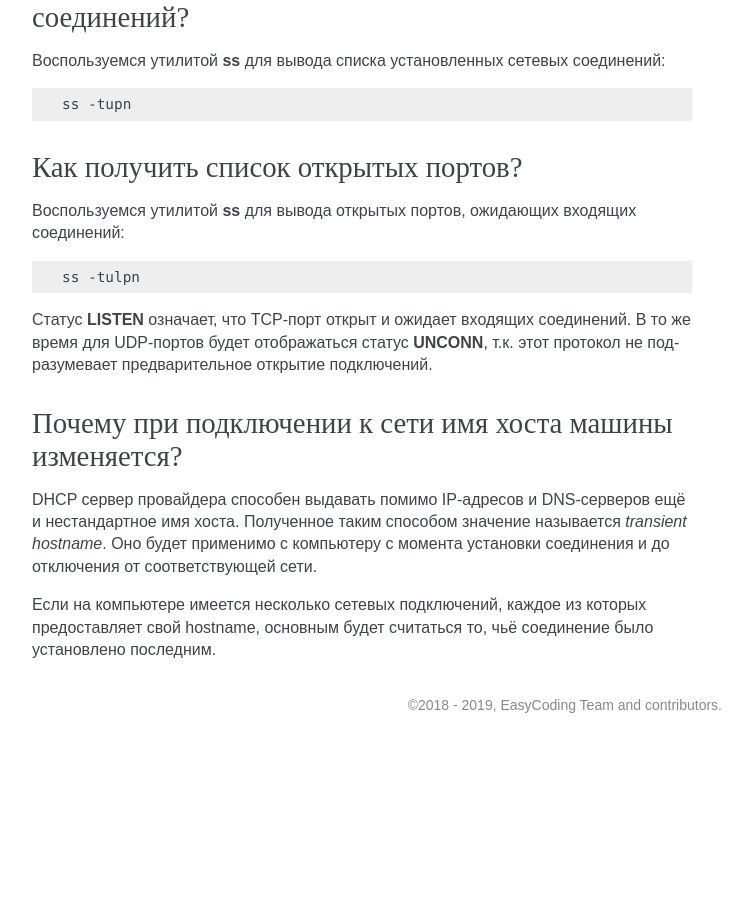
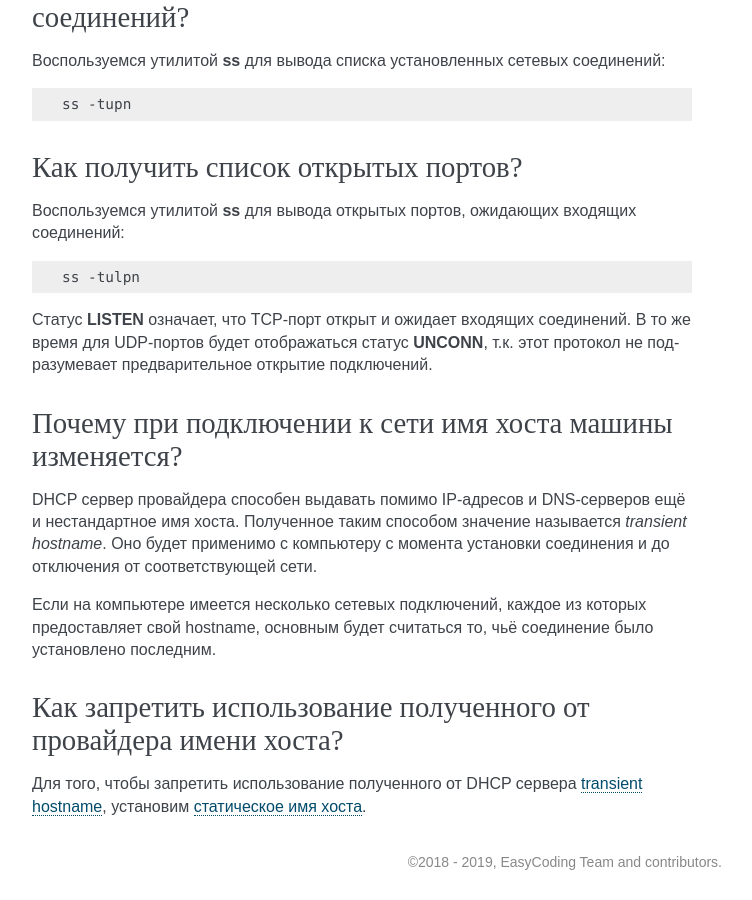
Before and after one commit to RussianFedora/FAQ, a Sphinx documentation site: the page built from source/networking.rst, in a window 1280 px wide and 900 px high, scrolled down 6462 px. Shown: the whole window, without its empty margins (388-1140 px from the left). Built offline with Sphinx 7.4.7, drawn with Linux system fonts in a browser that asks for light colours; before the commit the page ends 7205 px from its top, so only the background shows below that; some of the changed text lies outside the part shown.

Commit message:
Added question about disabling transtient hostnames.

```diff
--- a/source/networking.rst
+++ b/source/networking.rst
@@ -396,3 +396,11 @@ PPTP
 DHCP сервер провайдера способен выдавать помимо IP-адресов и DNS-серверов ещё и нестандартное имя хоста. Полученное таким способом значение называется *transient hostname*. Оно будет применимо с компьютеру с момента установки соединения и до отключения от соответствующей сети.
 
 Если на компьютере имеется несколько сетевых подключений, каждое из которых предоставляет свой hostname, основным будет считаться то, чьё соединение было установлено последним.
+
+.. index:: hostname, network, dhcp
+.. _transient-disable:
+
+Как запретить использование полученного от провайдера имени хоста?
+=====================================================================
+
+Для того, чтобы запретить использование полученного от DHCP сервера :ref:`transient hostname <transient-hostname>`, установим :ref:`статическое имя хоста <change-hostname>`.
```
